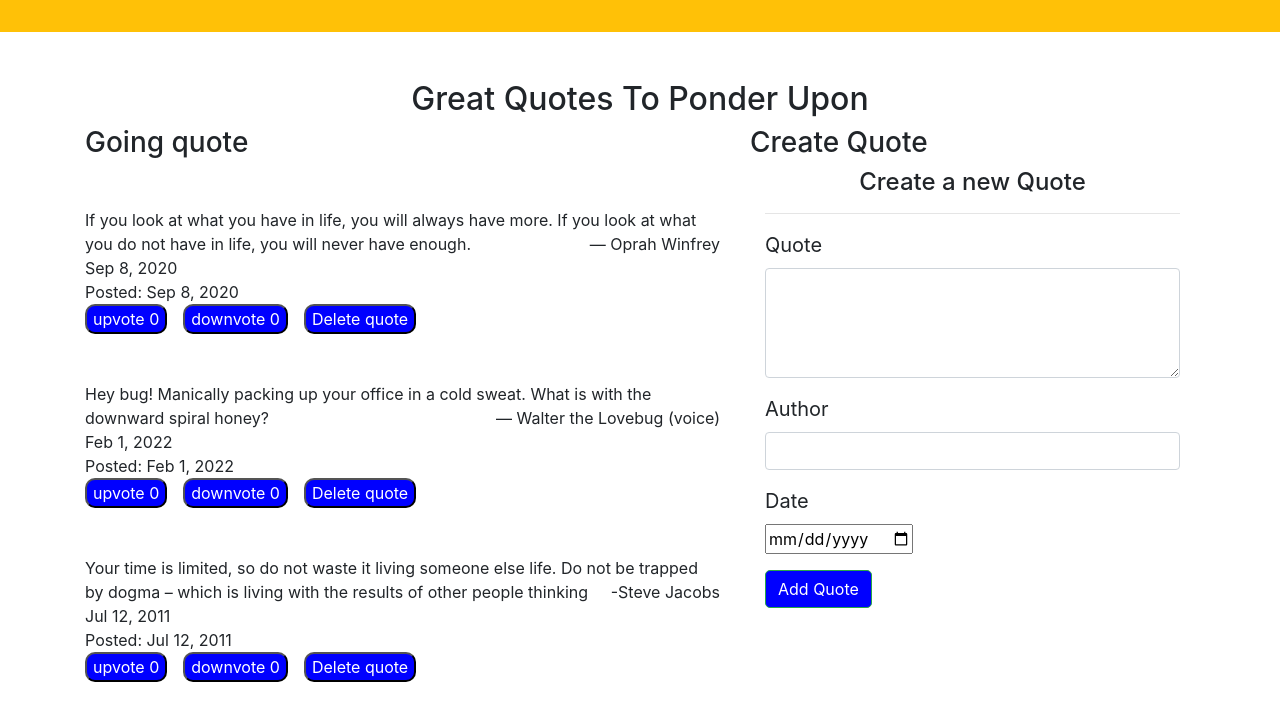
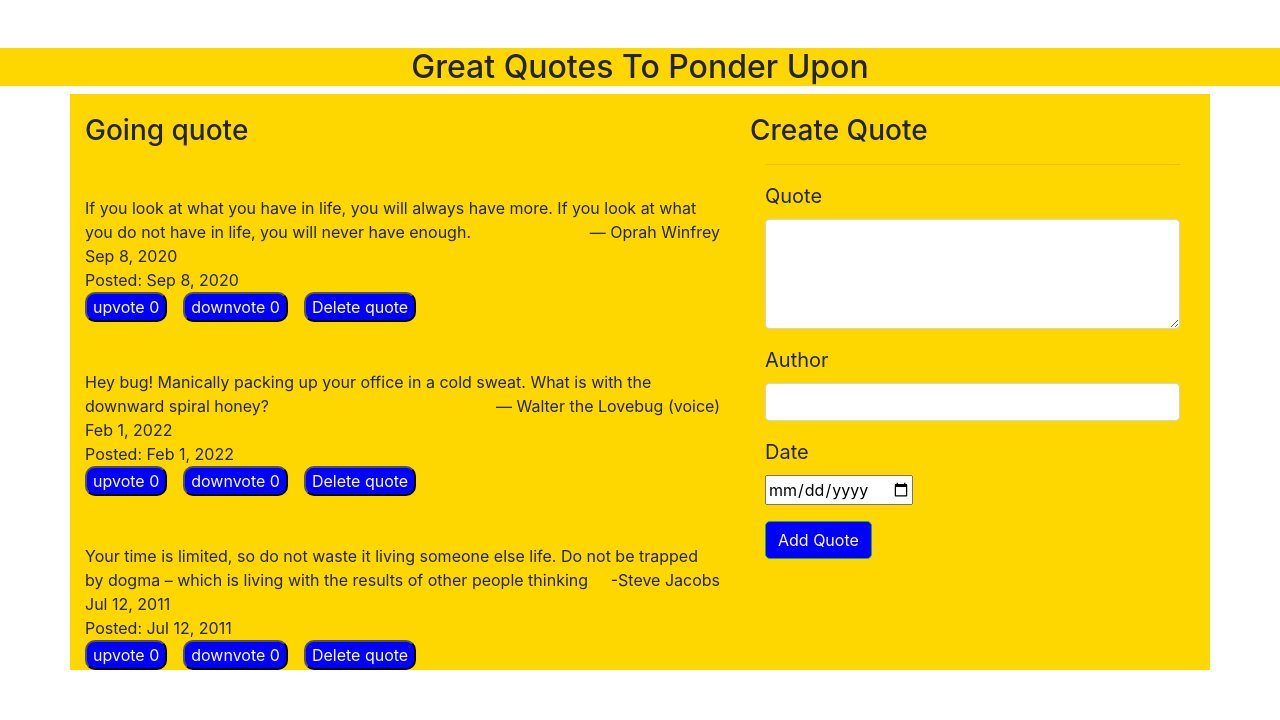
Before and after one commit to BECKY-OCHOLLA/Top-Quotes, an Angular app: page / in a window 1280 px wide. Shown: the top 720 px of the page. Built offline with nearby package versions, Linux system fonts and the light colour scheme.

Commit message:
it will add background color

```diff
--- a/src/app/nav-bar/nav-bar.component.html
+++ b/src/app/nav-bar/nav-bar.component.html
@@ -1,4 +1,4 @@
-<nav class="navbar navbar-expand-lg navbar-dark bg-warning">
+<!-- <nav class="navbar navbar-expand-lg navbar-dark bg-warning">
     <a class="navbar-brand" href="#"></a>
     <button class="navbar-toggler" type="button" data-toggle="collapse" data-target="#navbarNavAltMarkup" aria-controls="navbarNavAltMarkup" aria-expanded="false" aria-label="Toggle navigation">
       <span class="navbar-toggler-icon"></span>
@@ -11,4 +11,4 @@
         <a class="nav-link disabled"></a>
       </div>
     </div>
-  </nav>
+  </nav> -->
--- a/src/app/quote-form/quote-form.component.html
+++ b/src/app/quote-form/quote-form.component.html
@@ -1,6 +1,6 @@
 
 <div class="container">
-    <h4 class="text-center">Create a new Quote</h4>
+
     <hr >
     <form (ngSubmit)='submitGoal()'#goalForm='ngForm'>
 
--- a/src/app/quotes/quotes.component.css
+++ b/src/app/quotes/quotes.component.css
@@ -0,0 +1,8 @@
+*{
+    background-color:gold;
+}
+
+h3{
+    margin-top: 20px;
+
+}
```
Also changed, not shown: src/app/quotes/quotes.component.html (+0 -23 lines).
